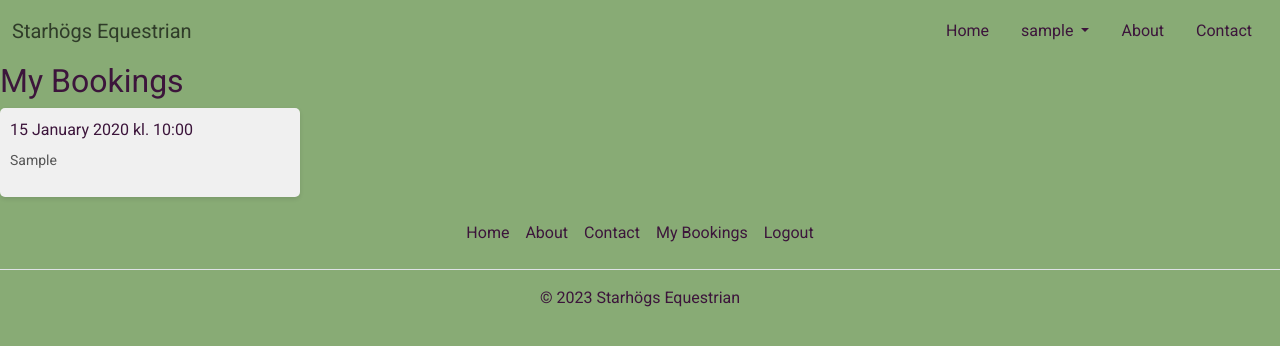
After one commit to gStarhigh/pro4, a Django app: page /my_bookings/ in a window 1280 px wide. The commit adds this page. Shown: the top 346 px of the page. Run offline with Django 3.2, Linux system fonts and the light colour scheme; a user stored in the database is signed in; tables that the repository leaves empty hold one stand-in row (values such as "Sample post"); some libraries are stand-ins or nearby versions.

Commit message:
created view for my bookings and can now display them

```diff
--- a/bookings/forms.py
+++ b/bookings/forms.py
@@ -4,6 +4,7 @@ from django.core.validators import MaxValueValidator
 from django.utils import timezone
 from .validation import validate_booking_date, validate_booking_time
 from datetime import time
+from django.db.models import Sum
 
 
 class LessonBookingForm(forms.ModelForm):
--- a/bookings/models.py
+++ b/bookings/models.py
@@ -34,7 +34,7 @@ class LessonBooking(models.Model):
     booking_status = models.IntegerField(choices=BOOKING_STATUS, default=0)
 
     class Meta:
-        ordering = ["-lesson_date"]
+        ordering = ["lesson_date"]
 
     def __str__(self):
         return str(self.booking_id)
--- a/bookings/views.py
+++ b/bookings/views.py
@@ -2,6 +2,7 @@ from django.shortcuts import render, redirect
 from django.views import generic, View
 from .forms import LessonBookingForm
 from .models import LessonBooking
+from django.contrib.auth.mixins import LoginRequiredMixin
 
 
 class Home(generic.TemplateView):
@@ -9,7 +10,7 @@ class Home(generic.TemplateView):
     template_name = "index.html"
 
 
-class LessonBooking(View):
+class CreateLessonBooking(View):
     template_name = 'create_booking.html'
 
     def get(self, request):
@@ -25,3 +26,16 @@ class LessonBooking(View):
             return redirect('Home')
 
         return render(request, self.template_name, {'form': form})
+
+
+class MyBookings(LoginRequiredMixin, generic.ListView):
+    template_name = 'my_bookings.html'
+    model = LessonBooking
+
+    def get_queryset(self):
+        return LessonBooking.objects.filter(user=self.request.user)
+
+    def get_context_data(self, **kwargs):
+        context = super().get_context_data(**kwargs)
+        context['user_bookings'] = context['object_list']
+        return context
--- a/equestrian/urls.py
+++ b/equestrian/urls.py
@@ -22,5 +22,7 @@ urlpatterns = [
     path('summernote/', include('django_summernote.urls')),
     path('', views.Home.as_view(), name='Home'),
     path('accounts/', include('allauth.urls')),
-    path('book_lesson/', views.LessonBooking.as_view(), name='LessonBooking'),
+    path('book_lesson/', views.CreateLessonBooking.as_view(),
+         name='CreateLessonBooking'),
+    path('my_bookings/', views.MyBookings.as_view(), name='my_bookings'),
 ]
--- a/static/css/style.css
+++ b/static/css/style.css
@@ -165,3 +165,28 @@ a {
     height: 80vh;
     margin: 0 auto;
 }
+
+
+.booking-cards {
+    display: flex;
+    flex-wrap: wrap;
+    gap: 20px;
+}
+
+.booking-card {
+    background-color: #f0f0f0;
+    border-radius: 5px;
+    padding: 10px;
+    width: 300px;
+    box-shadow: 0 2px 4px rgba(0, 0, 0, 0.1);
+}
+
+.booking-info {
+    font-size: 16px;
+    margin-bottom: 8px;
+}
+
+.booking-focus {
+    font-size: 14px;
+    color: #555;
+}
--- a/templates/base.html
+++ b/templates/base.html
@@ -48,8 +48,8 @@
                             <span>{{ user.username }}</span>
                         </a>
                         <ul class="dropdown-menu">
-                            <li><a class="dropdown-item" href="#">My Bookings</a></li>
-                            <li><a class="dropdown-item" href="{% url 'LessonBooking' %}">Book a lesson</a></li>
+                            <li><a class="dropdown-item" href="{% url 'my_bookings' %}">My Bookings</a></li>
+                            <li><a class="dropdown-item" href="{% url 'CreateLessonBooking' %}">Book a lesson</a></li>
                             <li><a class="dropdown-item" href="{% url 'account_logout' %}">Logout</a></li>
                         </ul>
                     </li>
--- /dev/null
+++ b/templates/my_bookings.html
@@ -0,0 +1,19 @@
+{% extends "base.html" %}
+
+{% block content %}
+{% if user.is_authenticated %}
+<h2>My Bookings</h2>
+{% if user_bookings %}
+<div class="booking-cards">
+    {% for booking in user_bookings %}
+    <div class="booking-card">
+        <p class="booking-info">{{ booking.lesson_date|date:"j F Y" }} kl. {{ booking.lesson_time|time:"H:i" }}</p>
+        <p class="booking-focus">{{ booking.focus_lesson }}</p>
+    </div>
+    {% endfor %}
+</div>
+{% else %}
+<p>You have no bookings yet.</p>
+{% endif %}
+{% endif %}
+{% endblock %}
```
